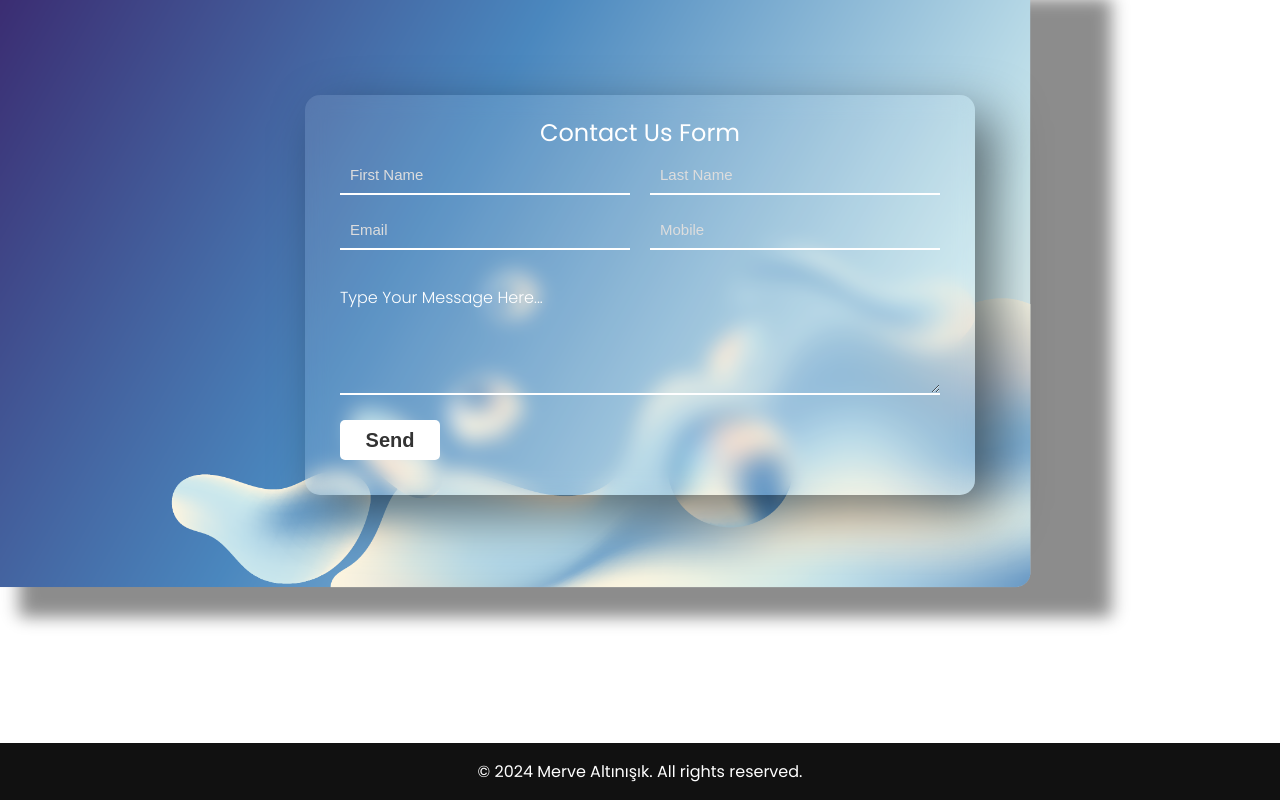
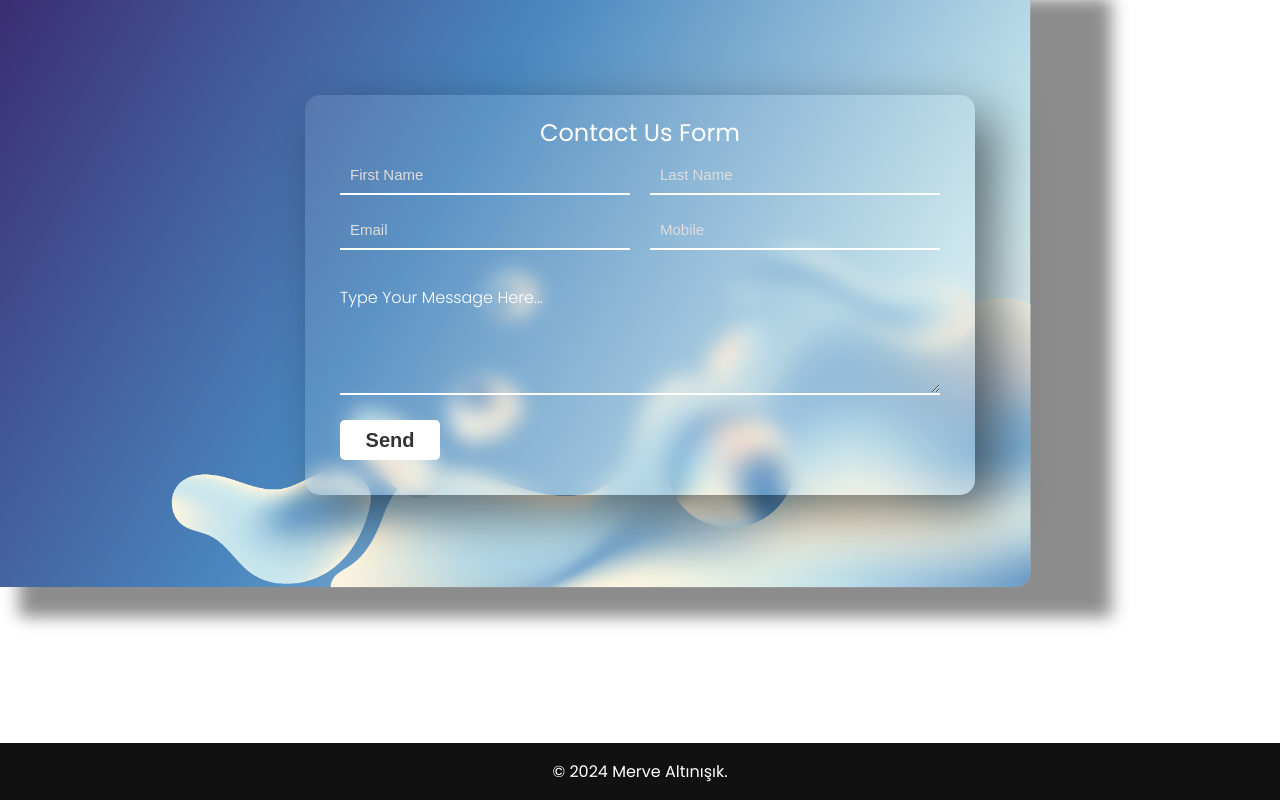
Before and after one commit to MerveAltnsk/Travel-Bali-Website, a plain HTML site: page index.html in a window 1280 px wide. Shown: the part 5149-5949 px from the top of the page. Drawn offline with nearby package versions, Linux system fonts and the light colour scheme.

Commit message:
Update index.html

```diff
--- a/index.html
+++ b/index.html
@@ -125,7 +125,7 @@
 
   <footer>
       <div class="container2">
-          <p>&copy; 2024 Merve Altınışık. All rights reserved.</p>
+          <p>&copy; 2024 Merve Altınışık.</p>
       </div>
   </footer>
 
```
